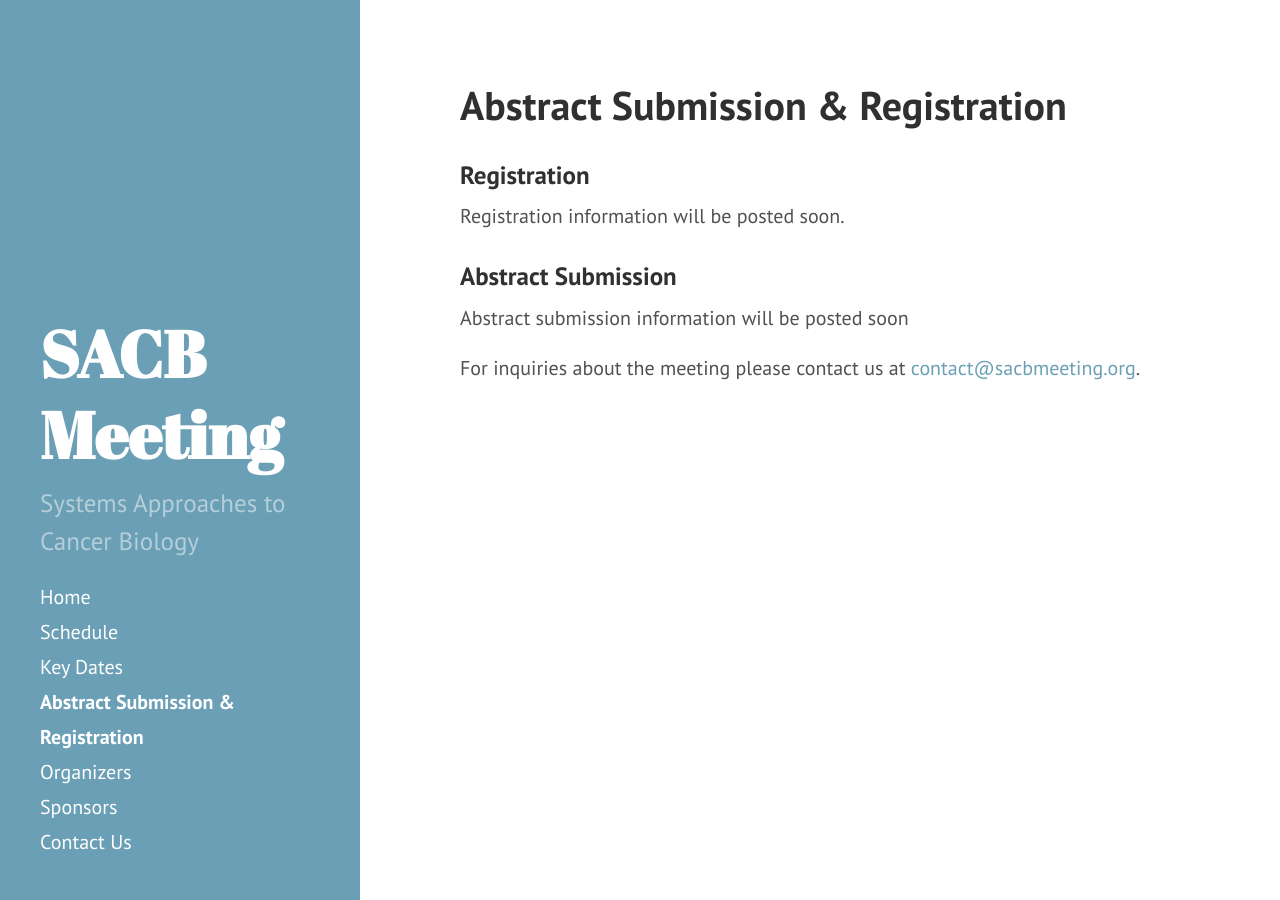
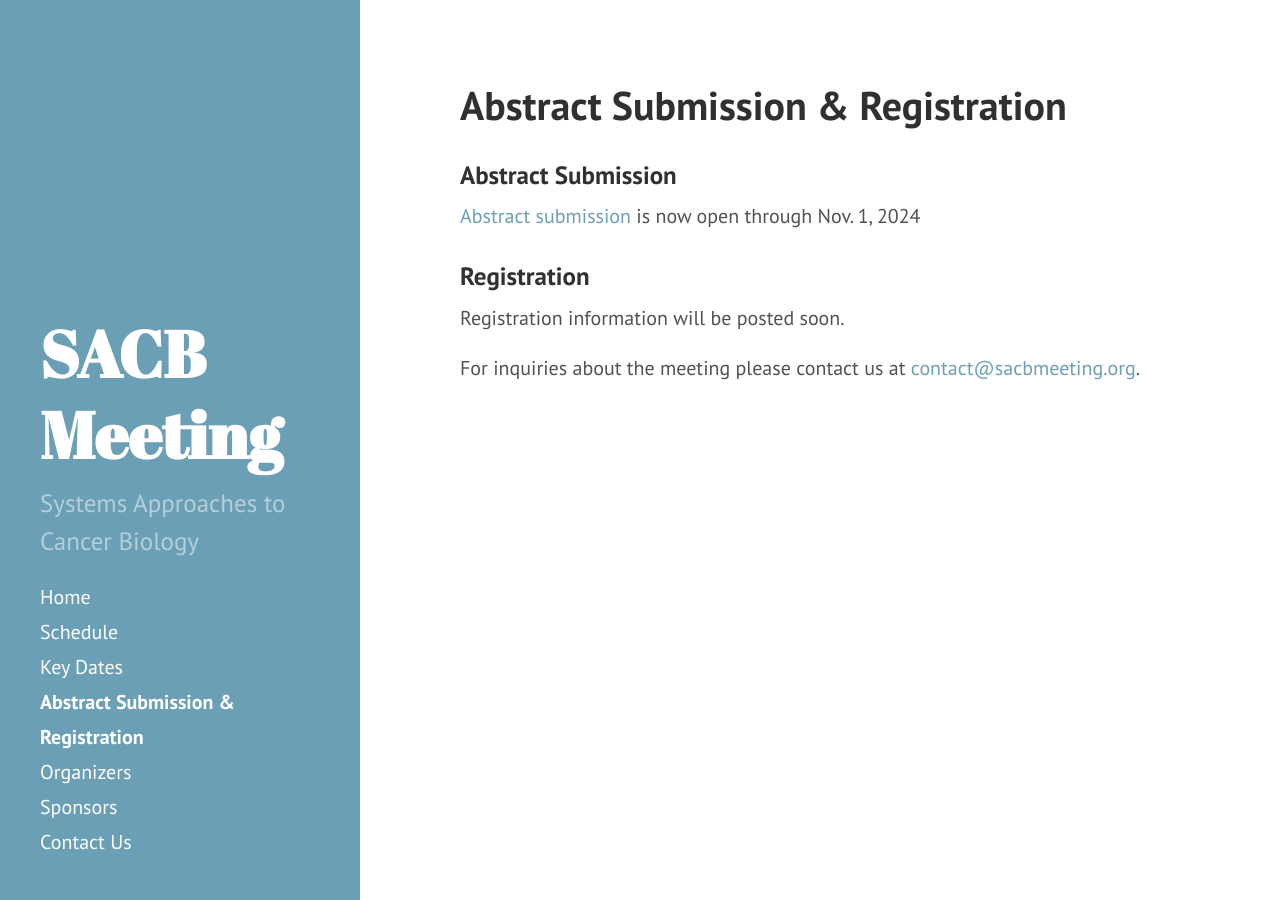
Before and after one commit to AECCSB/sacb-meeting, a Jekyll site: the page built from registration-abstract-submission.md, in a window 1280 px wide. Built offline with Jekyll 4.4.1, drawn with Linux system fonts in a browser that asks for light colours.

Commit message:
Update registration-abstract-submission.md

```diff
--- a/registration-abstract-submission.md
+++ b/registration-abstract-submission.md
@@ -3,13 +3,15 @@ title: Abstract Submission & Registration
 layout: page
 ---
 
+### Abstract Submission
+
+[Abstract submission](https://forms.gle/UXhGmTXK7HDtKi9p9) is now open through Nov. 1, 2024
+
 ### Registration
 
 Registration information will be posted soon.
 
-### Abstract Submission
 
-Abstract submission information will be posted soon
 
 
 For inquiries about the meeting please contact us at [contact@sacbmeeting.org](mailto:contact@sacbmeeting.org).
```
